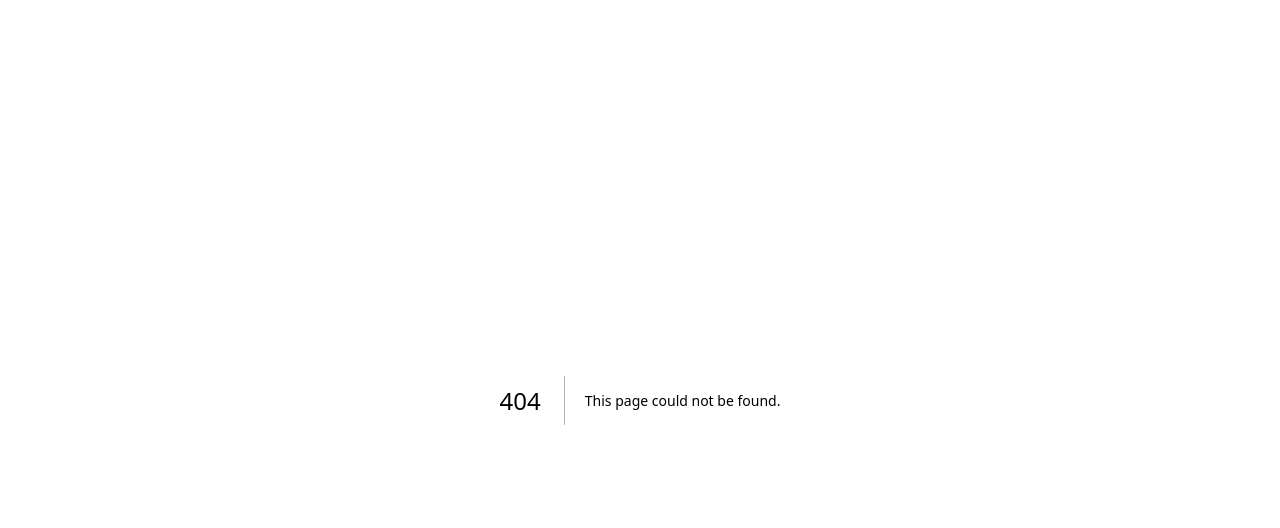
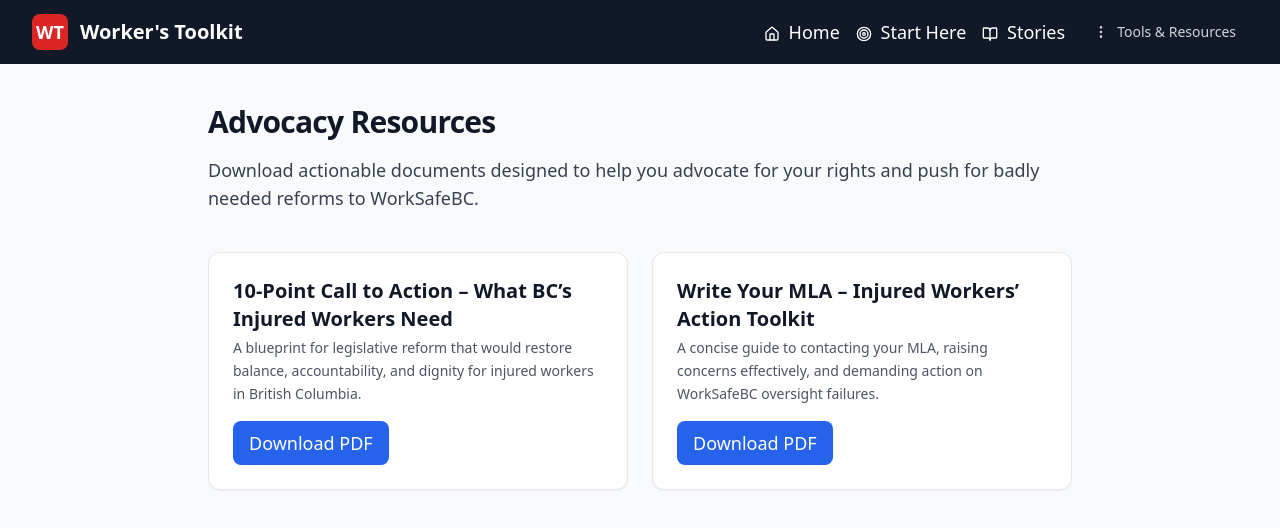
Before and after one commit to davidoyle/WEB, a Next.js app: page /resources in a window 1280 px wide. Before the commit this address had no page. Shown: the top 528 px of the page. Built offline with nearby package versions, Linux system fonts and the light colour scheme.

Commit message:
Add resources page and download API

```diff
--- /dev/null
+++ b/app/api/download/[file]/route.ts
@@ -0,0 +1,20 @@
+import { NextResponse } from "next/server";
+import { readFile } from "fs/promises";
+import { join } from "path";
+
+export async function GET(_: Request, { params }: { params: { file: string } }) {
+  try {
+    const filePath = join(process.cwd(), "public/resources", params.file);
+    const buffer = await readFile(filePath);
+
+    return new NextResponse(buffer, {
+      status: 200,
+      headers: {
+        "Content-Type": "application/pdf",
+        "Content-Disposition": `attachment; filename="${params.file}"`,
+      },
+    });
+  } catch {
+    return NextResponse.json({ error: "File not found" }, { status: 404 });
+  }
+}
--- /dev/null
+++ b/app/layout.tsx
@@ -0,0 +1,25 @@
+import "@/styles/globals.css";
+
+import { Analytics } from "@vercel/analytics/react";
+import Navigation from "@/components/Navigation";
+import { ToneProvider } from "@/context/ToneContext";
+import { ReactNode } from "react";
+
+export const metadata = {
+  title: "Worker's Toolkit",
+  description: "Resources and tools for injured workers in British Columbia.",
+};
+
+export default function RootLayout({ children }: { children: ReactNode }) {
+  return (
+    <html lang="en">
+      <body>
+        <ToneProvider>
+          <Navigation />
+          {children}
+        </ToneProvider>
+        <Analytics />
+      </body>
+    </html>
+  );
+}
--- /dev/null
+++ b/app/resources/page.tsx
@@ -0,0 +1,62 @@
+"use client";
+
+import { track } from "@vercel/analytics";
+
+const docs = [
+  {
+    title: "10-Point Call to Action – What BC’s Injured Workers Need",
+    file: "call-to-action.pdf",
+    event: "download_call_to_action",
+    description:
+      "A blueprint for legislative reform that would restore balance, accountability, and dignity for injured workers in British Columbia.",
+  },
+  {
+    title: "Write Your MLA – Injured Workers’ Action Toolkit",
+    file: "write-your-mla.pdf",
+    event: "download_write_your_mla_toolkit",
+    description:
+      "A concise guide to contacting your MLA, raising concerns effectively, and demanding action on WorkSafeBC oversight failures.",
+  },
+];
+
+export default function ResourcesPage() {
+  return (
+    <main className="max-w-4xl mx-auto px-4 py-10 space-y-10">
+      <header className="space-y-4">
+        <h1 className="text-3xl font-bold tracking-tight">
+          Advocacy Resources
+        </h1>
+        <p className="text-gray-700 text-lg">
+          Download actionable documents designed to help you advocate for your
+          rights and push for badly needed reforms to WorkSafeBC.
+        </p>
+      </header>
+
+      <section className="grid gap-6 md:grid-cols-2">
+        {docs.map((doc) => (
+          <article
+            key={doc.file}
+            className="border rounded-xl p-6 space-y-4 shadow-sm transition hover:shadow-md bg-white"
+          >
+            <div className="space-y-1">
+              <h2 className="text-xl font-semibold">{doc.title}</h2>
+              <p className="text-sm text-gray-600 leading-relaxed">
+                {doc.description}
+              </p>
+            </div>
+
+            <button
+              onClick={() => {
+                track(doc.event);
+                window.location.href = `/api/download/${doc.file}`;
+              }}
+              className="px-4 py-2 rounded-lg bg-blue-600 text-white font-medium hover:bg-blue-700 focus:ring-2 focus:ring-blue-400 focus:outline-none"
+            >
+              Download PDF
+            </button>
+          </article>
+        ))}
+      </section>
+    </main>
+  );
+}
--- a/package.json
+++ b/package.json
@@ -15,6 +15,7 @@
   "type": "module",
   "dependencies": {
     "@sendgrid/mail": "^7.7.0",
+    "@vercel/analytics": "^1.4.0",
     "@supabase/supabase-js": "^2.45.5",
     "lucide-react": "^0.424.0",
     "resend": "^3.3.0",
--- a/src/components/Navigation.jsx
+++ b/src/components/Navigation.jsx
@@ -1,3 +1,5 @@
+"use client"
+
 import { useEffect, useRef, useState } from 'react'
 import Link from 'next/link'
 import { BookOpen, Home, Menu, MoreVertical, Target, X } from 'lucide-react'
@@ -12,6 +14,7 @@ const primaryLinks = [
 const resourceLinks = [
   { href: '/first-30-minutes', label: 'First 30 Minutes' },
   { href: '/documentation', label: 'Docs' },
+  { href: '/resources', label: 'Resources' },
   { href: '/pressure-points', label: 'Pressure Points' },
   { href: '/templates', label: 'Email Templates' },
   { href: '/why-silent', label: 'Why Silent' },
--- a/src/context/ToneContext.jsx
+++ b/src/context/ToneContext.jsx
@@ -1,3 +1,5 @@
+"use client"
+
 import { createContext, useContext, useEffect, useMemo, useState } from 'react'
 
 const ToneContext = createContext({
--- a/tailwind.config.js
+++ b/tailwind.config.js
@@ -1,6 +1,7 @@
 /** @type {import('tailwindcss').Config} */
 const config = {
   content: [
+    './app/**/*.{js,jsx,ts,tsx}',
     './src/pages/**/*.{js,jsx,ts,tsx}',
     './src/components/**/*.{js,jsx,ts,tsx}',
     './src/sections/**/*.{js,jsx,ts,tsx}',
```
Also changed, not shown: tsconfig.json (+22 -5 lines), next-env.d.ts, 2 other files (tests, documents, lock files or other folders).
